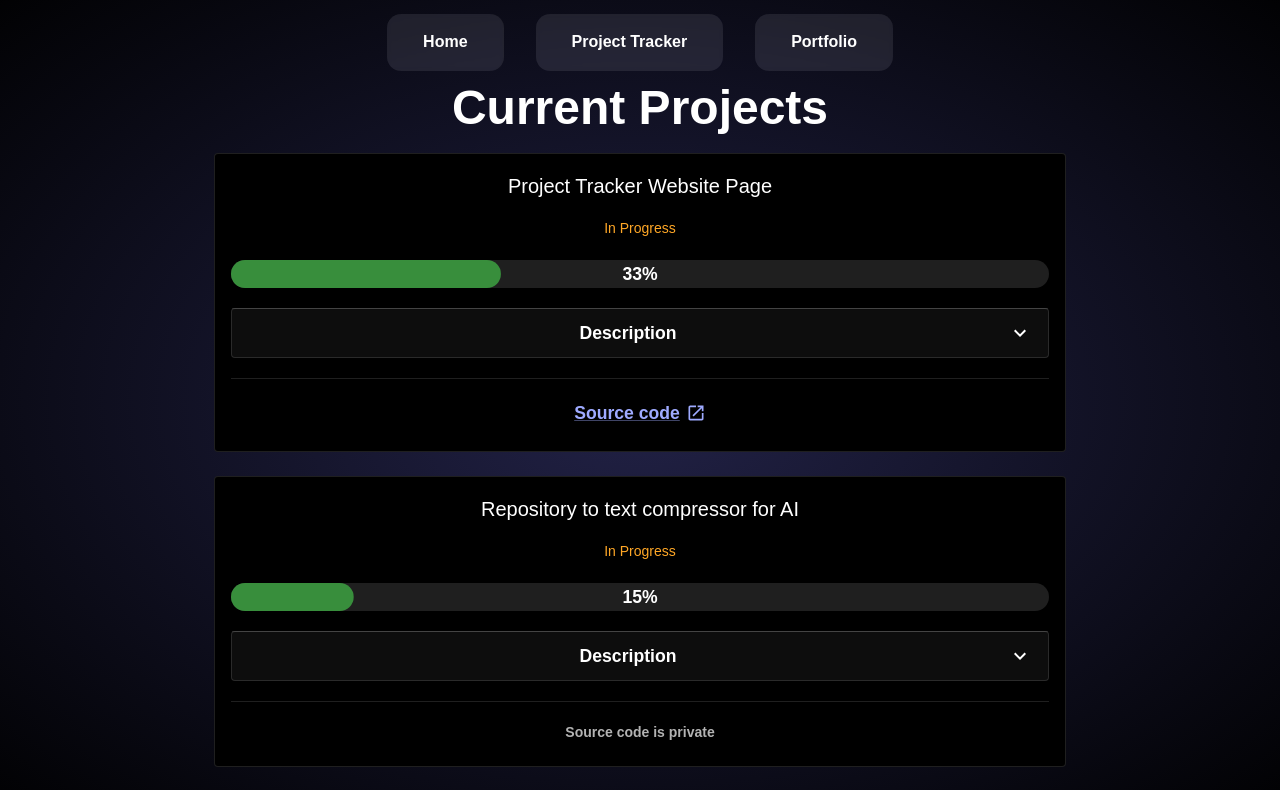
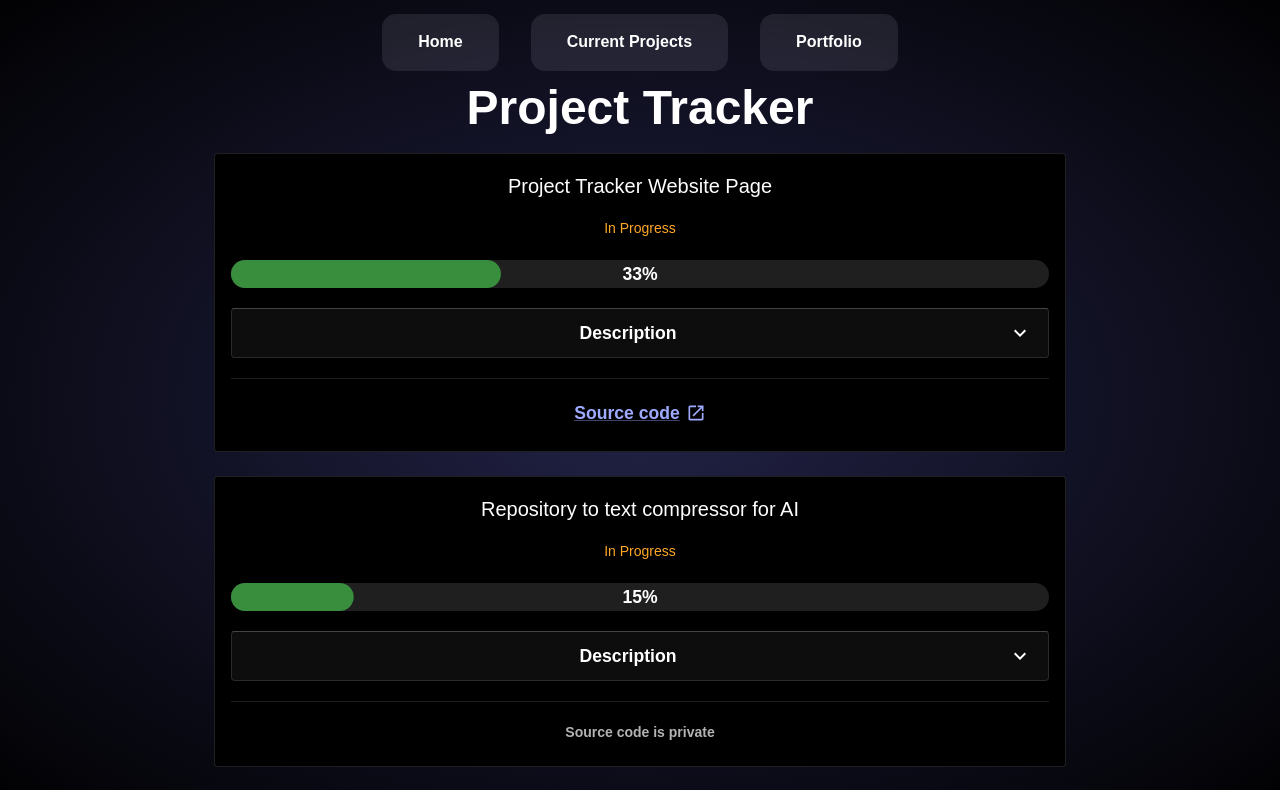
Before and after one commit to MaxBielstein/Website, a React (Create React App) app: page /project-tracker in a window 1280 px wide. Shown: the top 790 px of the page. Built offline with nearby package versions, Linux system fonts and the light colour scheme.

Commit message:
Change project tracker button and title

```diff
--- a/src/components/Header.tsx
+++ b/src/components/Header.tsx
@@ -5,7 +5,7 @@ import './Header.scss';
 
 const navItems = [
   { label: 'Home', to: '/' },
-  { label: 'Project Tracker', to: '/project-tracker' },
+  { label: 'Current Projects', to: '/project-tracker' },
   { label: 'Portfolio', to: '/portfolio' },
 ];
 
--- a/src/pages/ProjectTrackerPage.tsx
+++ b/src/pages/ProjectTrackerPage.tsx
@@ -8,7 +8,7 @@ const ProjectTrackerPage: React.FC = () => {
   return (
     <Page maxWidth="md" center>
       <Typography variant="h3" component="h1" gutterBottom>
-        Current Projects
+        Project Tracker
       </Typography>
 
       <Stack spacing={3}>
```
